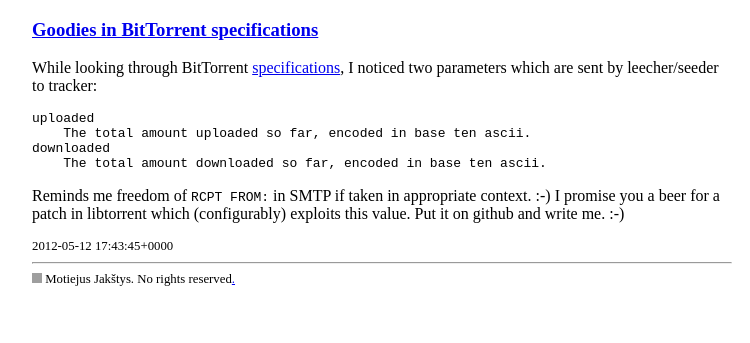
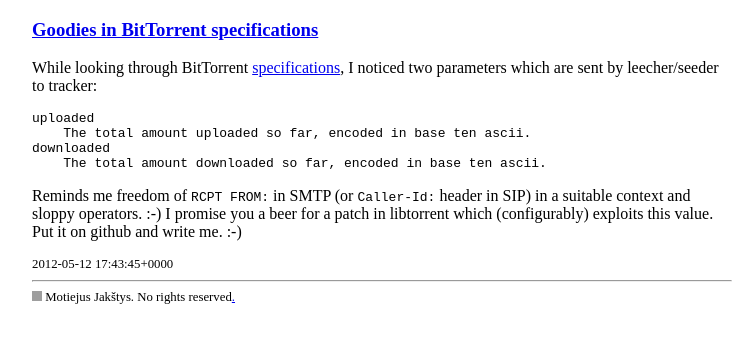
Before and after one commit to Motiejus/motiejus.github.com, a Jekyll site: the page built from _posts/2012-05-12-torrent_specs.markdown, in a window 1280 px wide. Shown: the top 343 px of the page, without its empty margins (258-1008 px from the left). Built offline with Jekyll 4.4.1, drawn with Linux system fonts in a browser that asks for light colours; grey boxes are pictures that could not be loaded.

Commit message:
Add Caller-ID commentary

```diff
--- a/_posts/2012-05-12-torrent_specs.markdown
+++ b/_posts/2012-05-12-torrent_specs.markdown
@@ -12,8 +12,9 @@
     downloaded
         The total amount downloaded so far, encoded in base ten ascii.
 
-Reminds me freedom of `RCPT FROM:` in SMTP if taken in appropriate context. :-)
-I promise you a beer for a patch in libtorrent which (configurably) exploits
-this value. Put it on github and write me. :-)
+Reminds me freedom of `RCPT FROM:` in SMTP (or `Caller-Id:` header in SIP) in a
+suitable context and sloppy operators. :-) I promise you a beer for a patch in
+libtorrent which (configurably) exploits this value. Put it on github and write
+me. :-)
 
 [specifications]: http://www.bittorrent.org/beps/bep_0003.html
```
